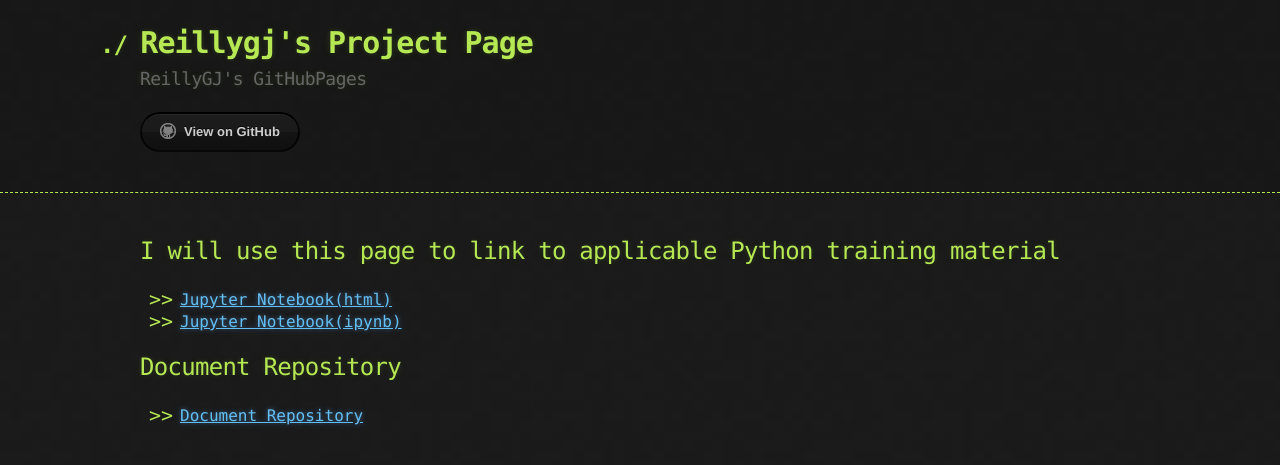
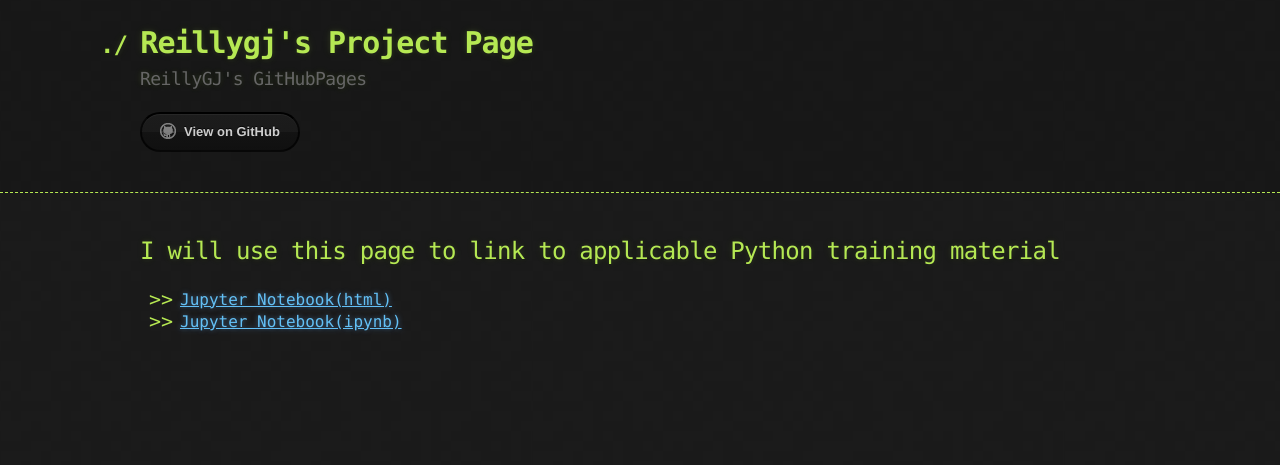
Before and after one commit to Reillygj/Reillygj.github.io, a Jekyll site: the page built from Project Reference/index.md, in a window 1280 px wide. Shown: the top 465 px of the page. Built offline with Jekyll 4.4.1, drawn with Linux system fonts in a browser that asks for light colours; our own code applies the rules of GitHub Pages for plain Markdown files.

Commit message:
Update index.md

```diff
--- a/Project Reference/index.md
+++ b/Project Reference/index.md
@@ -6,7 +6,3 @@ description: Various Content
 ##  I will use this page to link to applicable Python training material
  - [Jupyter Notebook(html)](Jupyter1.html)
  - [Jupyter Notebook(ipynb)](Jupyter.ipynb)
-
-
-## Document Repository
-- [Document Repository](https://github.com/Reillygj/DocumentRepository)
```
